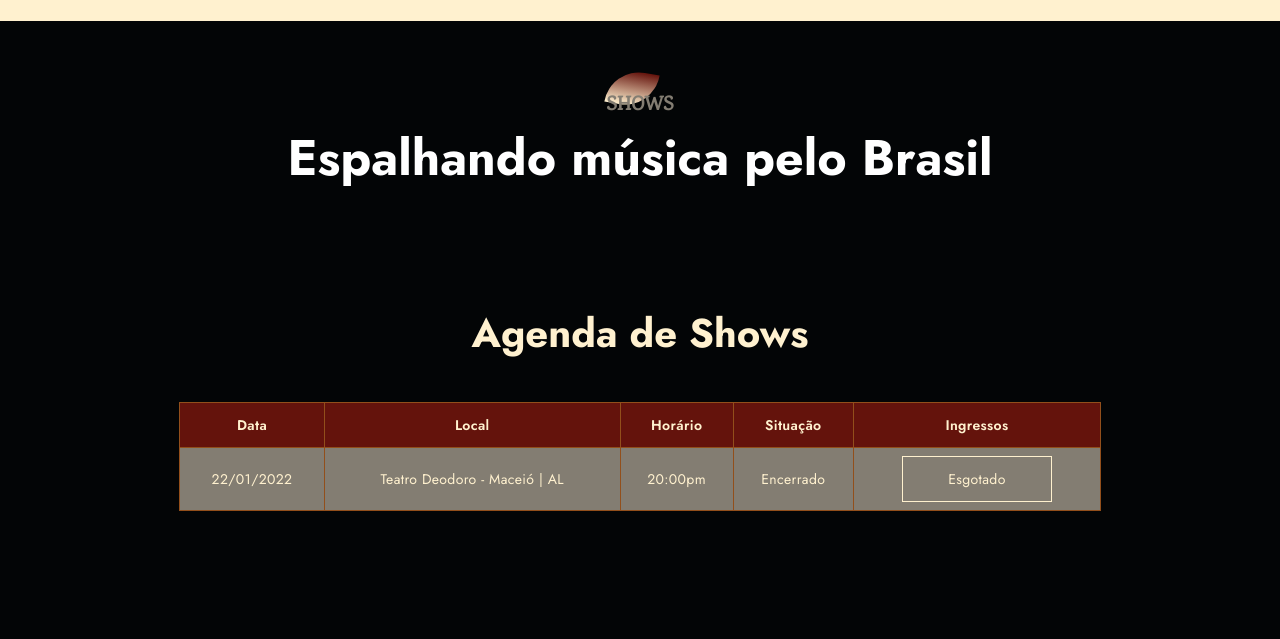
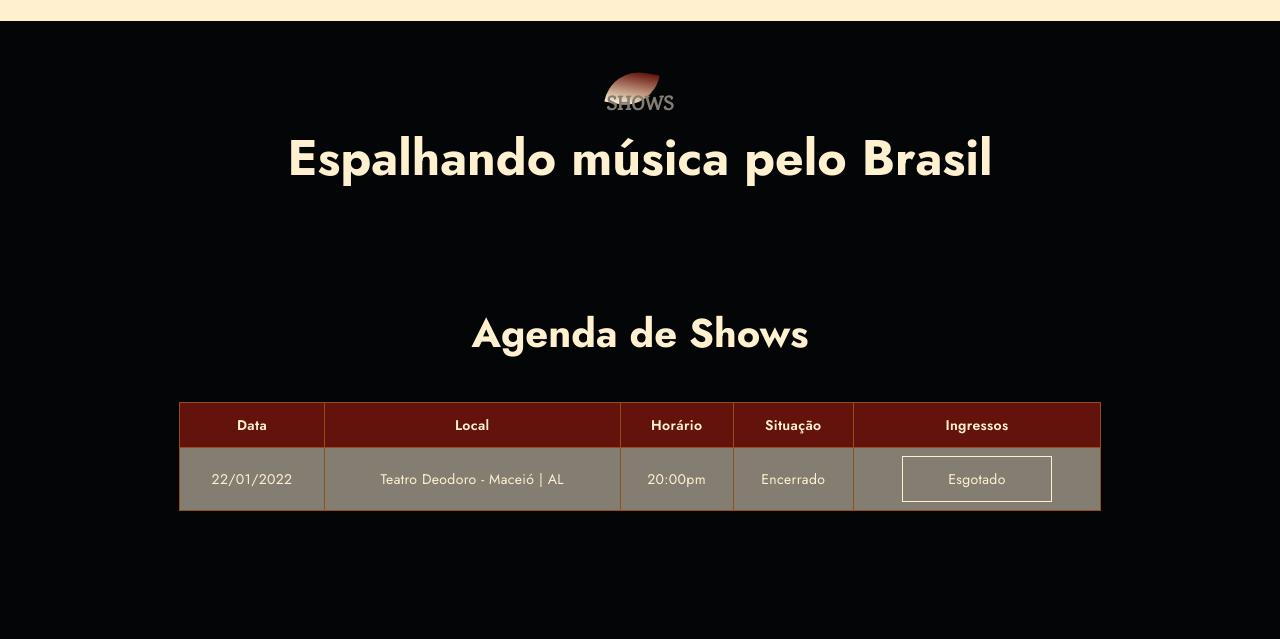
Before and after one commit to cevini/stefano-mota, a plain HTML site: page index.html in a window 1280 px wide. Shown: the part 1440-2079 px from the top of the page. Drawn offline with nearby package versions, Linux system fonts and the light colour scheme; some packages are replaced by stand-ins of ours; a script that the page names is missing.

Commit message:
Update index.html

```diff
--- a/index.html
+++ b/index.html
@@ -62,7 +62,7 @@
     <section id="service">
       <div class="title-text">
         <p>Shows</p>
-        <h1>Espalhando música pelo Brasil</h1>
+        <h1 style="color:#fff1cf">Espalhando música pelo Brasil</h1>
       </div>
       <div class="table-content">
         <h1 style="color:#fff1cf" class="heading">Agenda de Shows</h1>
```
